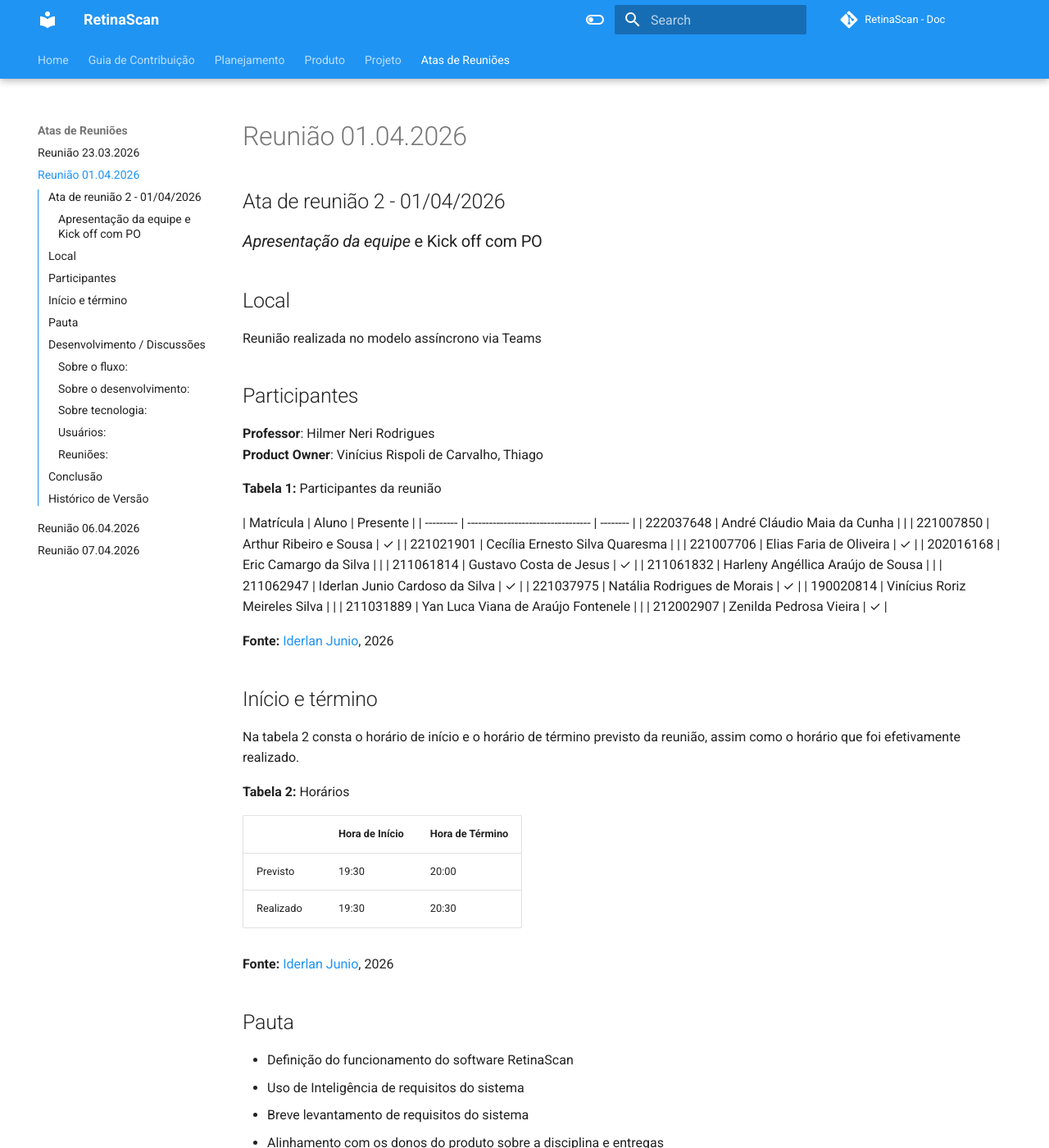
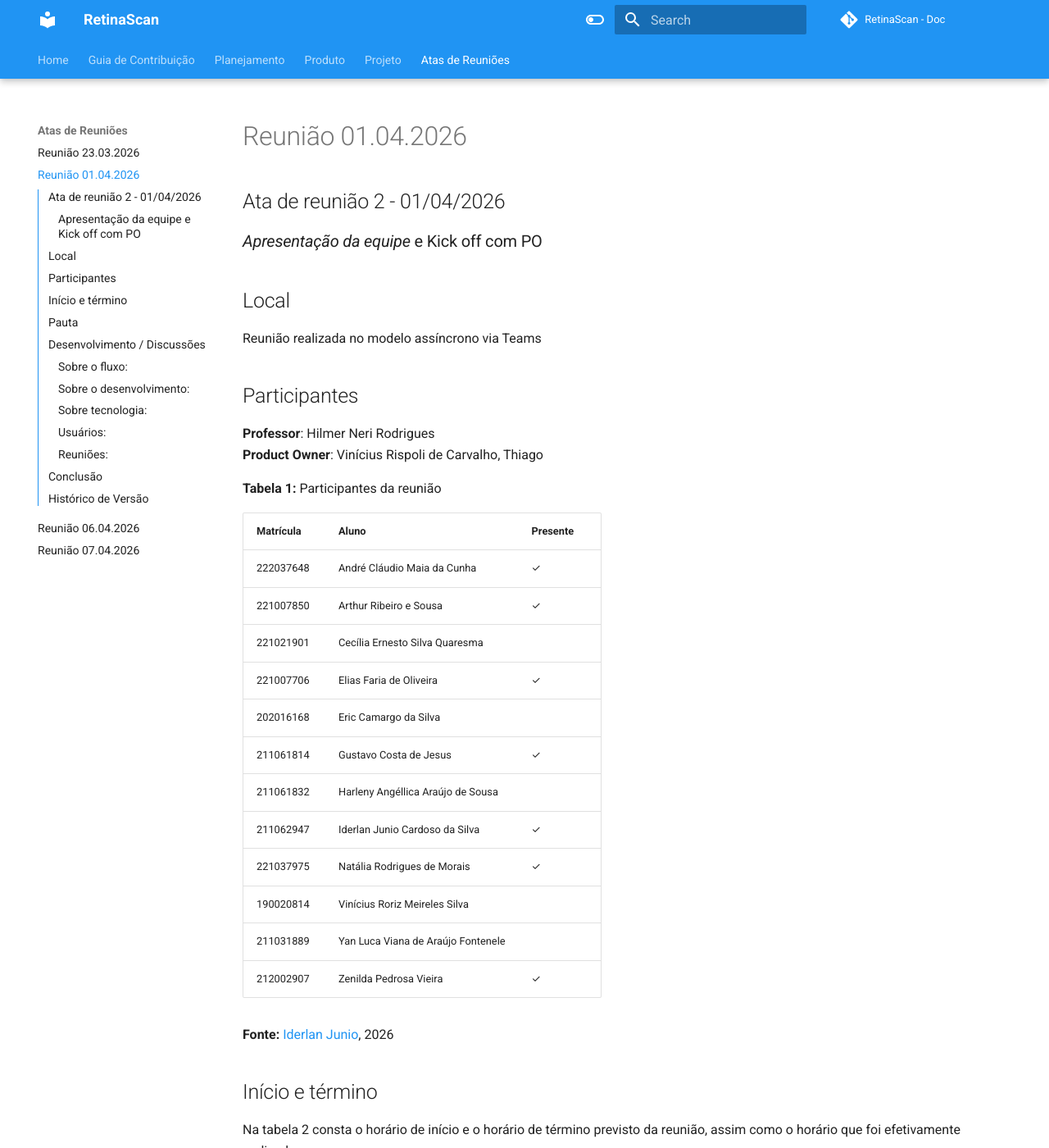
Before and after one commit to fga-eps-mds/2026-1-RetinaScan-Doc, an MkDocs documentation site: the page built from docs/atas-reunioes/AtaReuniaoEPS-2026-04-01.md, in a window 1280 px wide and 1400 px high. Shown: the whole window at 82% size. Built offline with MkDocs 1.6.1 and Material for MkDocs 9.7.7, drawn with Linux system fonts in a browser that asks for light colours; comment, search, counter and statistics services are not loaded.

Commit message:
docs: fix participantes table

```diff
--- a/docs/atas-reunioes/AtaReuniaoEPS-2026-04-01.md
+++ b/docs/atas-reunioes/AtaReuniaoEPS-2026-04-01.md
@@ -11,12 +11,11 @@ Reunião realizada no modelo assíncrono via Teams
 **Professor**: Hilmer Neri Rodrigues</br>
 **Product Owner**: Vinícius Rispoli de Carvalho, Thiago
 
-<div>
-<font size="3"><p><b>Tabela 1:</b> Participantes da reunião</p></font>
+**Tabela 1:** Participantes da reunião
 
 | Matrícula | Aluno                              | Presente |
 | --------- | ---------------------------------- | -------- |
-| 222037648 | André Cláudio Maia da Cunha        |          |
+| 222037648 | André Cláudio Maia da Cunha        | ✓        |
 | 221007850 | Arthur Ribeiro e Sousa             | ✓        |
 | 221021901 | Cecília Ernesto Silva Quaresma     |          |
 | 221007706 | Elias Faria de Oliveira            | ✓        |
@@ -29,9 +28,7 @@ Reunião realizada no modelo assíncrono via Teams
 | 211031889 | Yan Luca Viana de Araújo Fontenele |          |
 | 212002907 | Zenilda Pedrosa Vieira             | ✓        |
 
-<font size="3"><p><b>Fonte:</b> <a href="https://github.com/IderlanJ">Iderlan Junio</a>, 2026</p></font>
-
-</div>
+**Fonte:** [Iderlan Junio](https://github.com/IderlanJ), 2026
 
 ## Início e término
 
```
Also changed, not shown: other parts of docs/atas-reunioes/AtaReuniaoEPS-2026-04-01.md (+1 -1 lines), docs/atas-reunioes/AtaReuniaoEPS-2026-03-23.md (+3 -6 lines), docs/atas-reunioes/AtaReuniaoEPS-2026-04-06.md (+10 -18 lines), docs/atas-reunioes/AtaReuniaoEPS-2026-04-07.md (+4 -7 lines).
